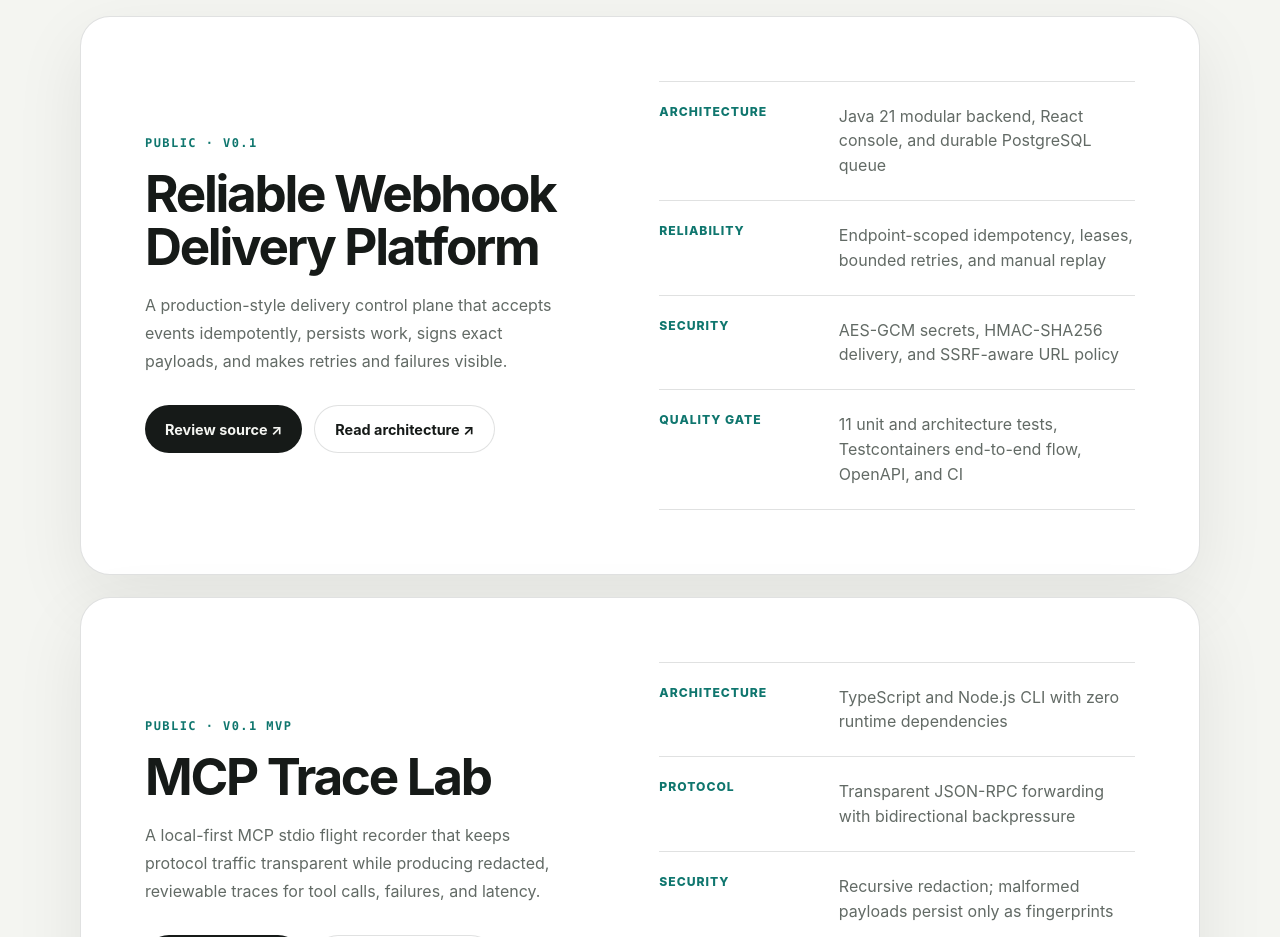
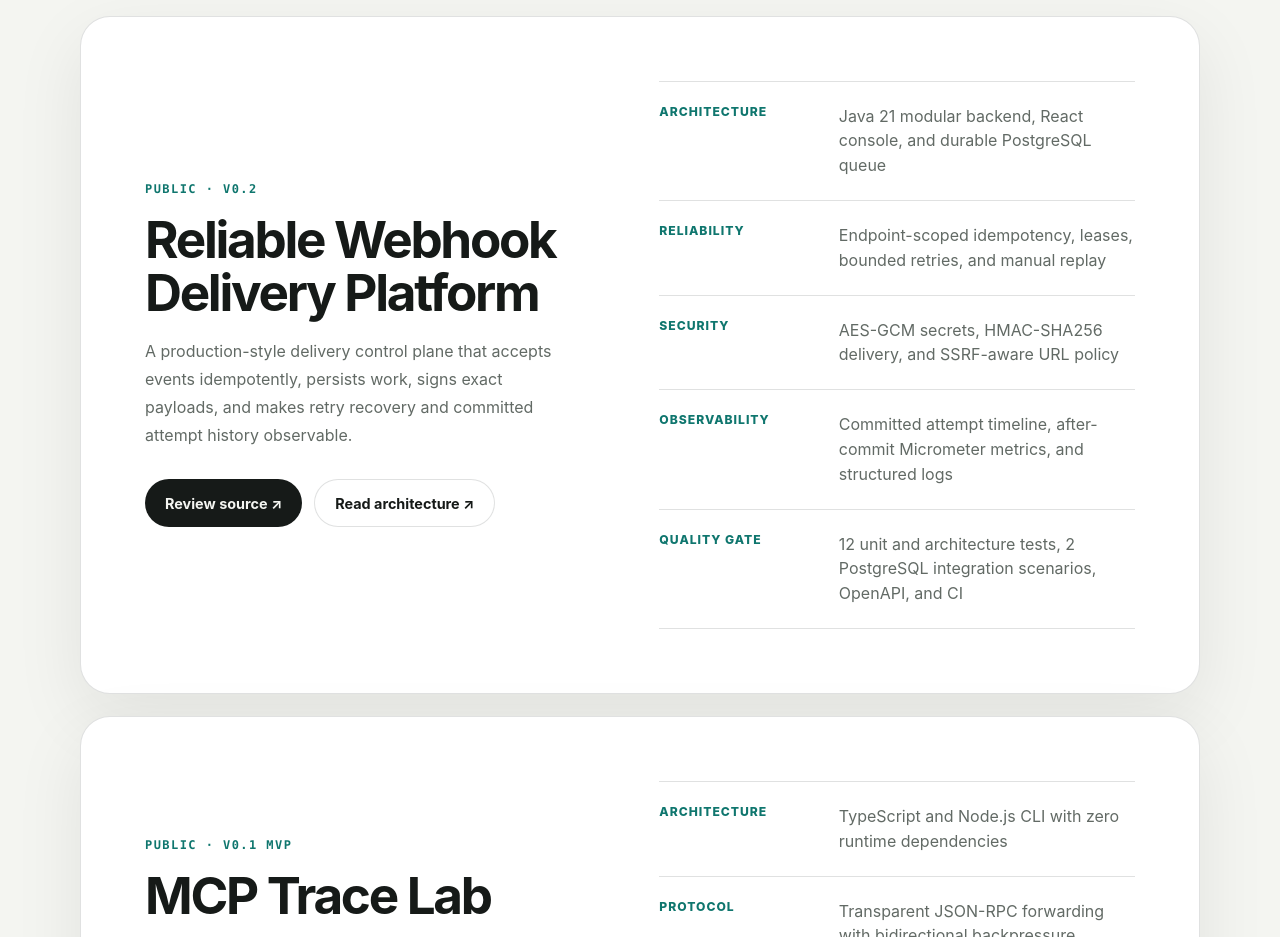
Before and after one commit to TolkmisLK/TolkmisLK.github.io, a Next.js app: page / in a window 1280 px wide. Shown: the part 2840-3777 px from the top of the page. Built offline with nearby package versions, Linux system fonts and the light colour scheme.

Commit message:
feat: present webhook observability v0.2 / 展示 Webhook 可观测性 v0.2

```diff
--- a/app/portfolio.tsx
+++ b/app/portfolio.tsx
@@ -70,10 +70,10 @@ const copy = {
     workTitle: "Public proof, presented with its engineering constraints.",
     projects: [
       {
-        status: "Public · v0.1",
+        status: "Public · v0.2",
         name: "Reliable Webhook Delivery Platform",
         description:
-          "A production-style delivery control plane that accepts events idempotently, persists work, signs exact payloads, and makes retries and failures visible.",
+          "A production-style delivery control plane that accepts events idempotently, persists work, signs exact payloads, and makes retry recovery and committed attempt history observable.",
         primaryAction: "Review source",
         primaryHref:
           "https://github.com/TolkmisLK/webhook-delivery-platform",
@@ -84,7 +84,8 @@ const copy = {
           ["Architecture", "Java 21 modular backend, React console, and durable PostgreSQL queue"],
           ["Reliability", "Endpoint-scoped idempotency, leases, bounded retries, and manual replay"],
           ["Security", "AES-GCM secrets, HMAC-SHA256 delivery, and SSRF-aware URL policy"],
-          ["Quality gate", "11 unit and architecture tests, Testcontainers end-to-end flow, OpenAPI, and CI"],
+          ["Observability", "Committed attempt timeline, after-commit Micrometer metrics, and structured logs"],
+          ["Quality gate", "12 unit and architecture tests, 2 PostgreSQL integration scenarios, OpenAPI, and CI"],
         ],
       },
       {
@@ -195,10 +196,10 @@ const copy = {
     workTitle: "用可验证成果展示工程能力与约束。",
     projects: [
       {
-        status: "公开 · v0.1",
+        status: "公开 · v0.2",
         name: "可靠 Webhook 投递平台",
         description:
-          "生产风格的投递控制面：幂等接收事件、持久化任务、对原始载荷签名，并让重试与失败状态可观测。",
+          "生产风格的投递控制面：幂等接收事件、持久化任务、对原始载荷签名，并让重试恢复与已提交尝试历史可观测。",
         primaryAction: "审查源代码",
         primaryHref:
           "https://github.com/TolkmisLK/webhook-delivery-platform",
@@ -209,7 +210,8 @@ const copy = {
           ["架构", "Java 21 模块化后端、React 运维台与 PostgreSQL 持久化队列"],
           ["可靠性", "端点级幂等、任务租约、有界重试与人工重放"],
           ["安全", "AES-GCM 密钥加密、HMAC-SHA256 投递签名与 SSRF URL 策略"],
-          ["质量门禁", "11 项单元与架构测试、Testcontainers 端到端链路、OpenAPI 与 CI"],
+          ["可观测性", "已提交尝试时间线、事务提交后 Micrometer 指标与结构化日志"],
+          ["质量门禁", "12 项单元与架构测试、2 条 PostgreSQL 集成场景、OpenAPI 与 CI"],
         ],
       },
       {
```
